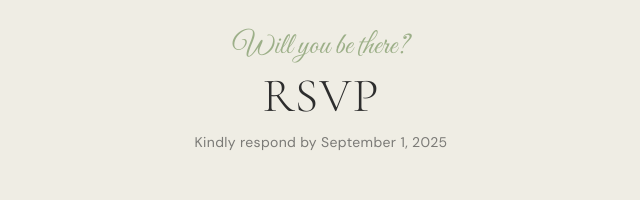
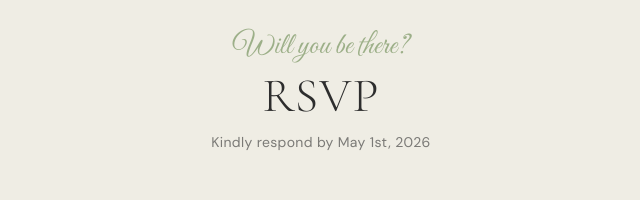
Before and after one commit to Oluwanifemiiii/meet-the-Thompsons, a React (Vite) app: page / in a window 1280 px wide. Shown: the part 4180-4380 px from the top of the page, without its empty margins (319-959 px from the left). Built offline with nearby package versions, Linux system fonts and the light colour scheme; no server answers; the database is empty.

Commit message:
Update date in rsvpsection

```diff
--- a/src/app/components/RSVPSection.tsx
+++ b/src/app/components/RSVPSection.tsx
@@ -166,7 +166,7 @@ export function RSVPSection() {
           RSVP
         </h2>
         <p className="font-['DM_Sans'] text-sm text-[#2D2D2D]/60 mt-3 tracking-wide">
-          Kindly respond by September 1, 2025
+          Kindly respond by May 1st, 2026
         </p>
       </div>
 
```
